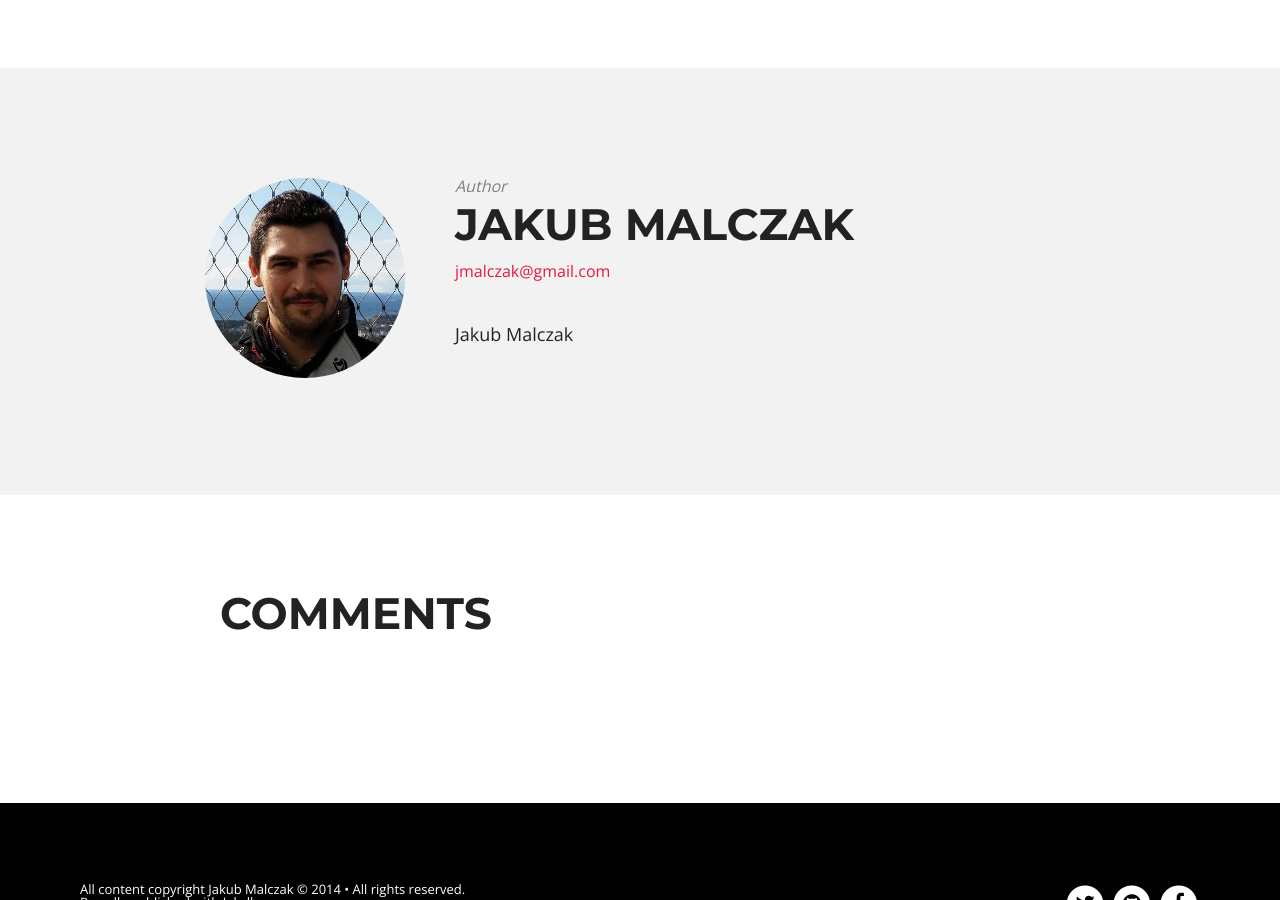
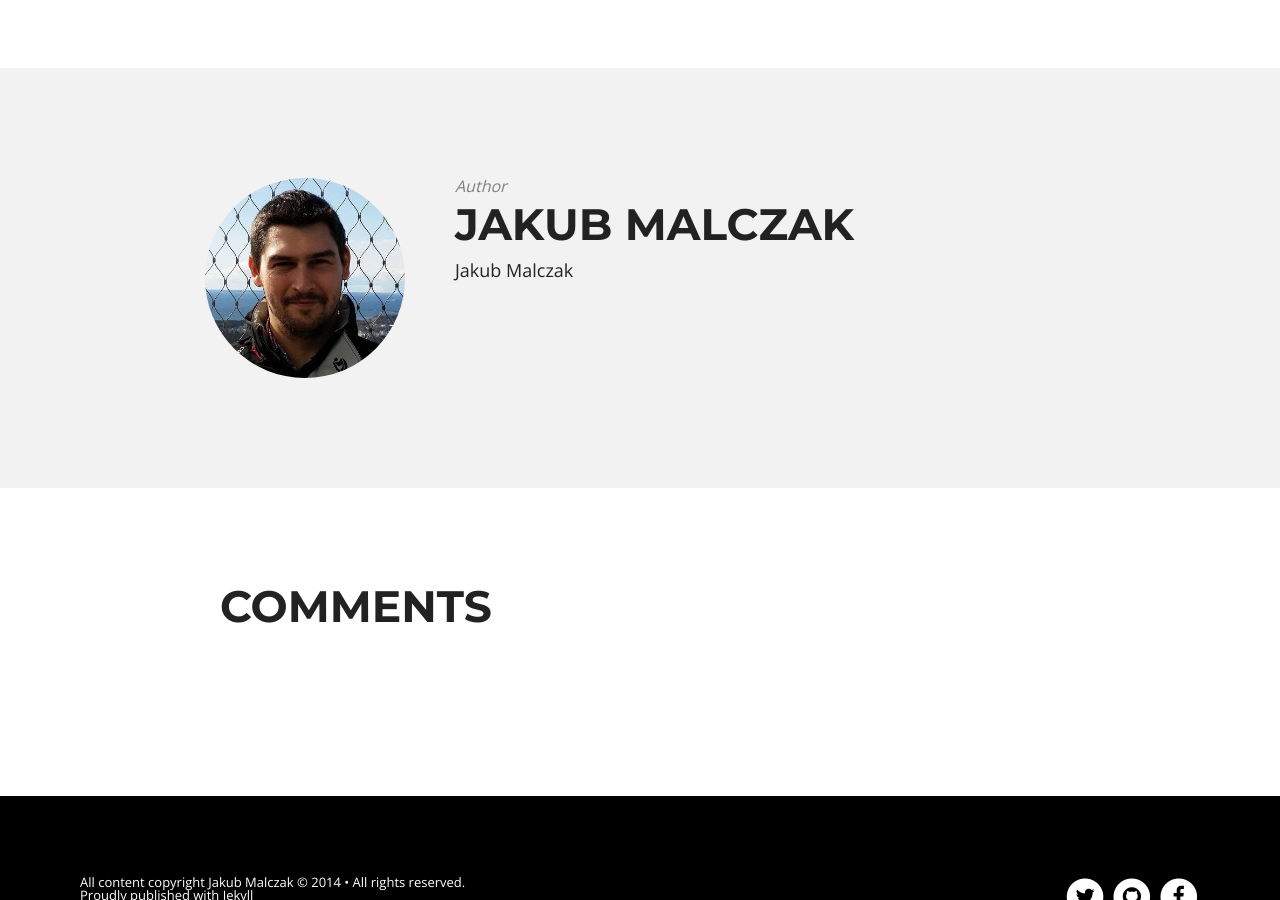
Before and after one commit to jmalczak/jmalczak.github.io, a Jekyll site: the page built from _posts/2012-08-15-ssas-attribute.md, in a window 1280 px wide and 900 px high, scrolled down 1210 px. Built offline with Jekyll 4.4.1, drawn with Linux system fonts in a browser that asks for light colours; nearby versions of some CDN libraries; comment, search, counter and statistics services are not loaded.

Commit message:
Removed email

```diff
--- a/_includes/signoff.html
+++ b/_includes/signoff.html
@@ -7,12 +7,6 @@
 
             <span class="author-label">Author</span>
             <h1>{{ site.owner.name }}</h1>
-
-
-            <p><a href="mailto:{{ site.owner.email }}" class="author-website">{{ site.owner.email }}</a>
-            </p>
-
-
             <p>{{ site.owner.description }}</p>
 
         </section>
```
